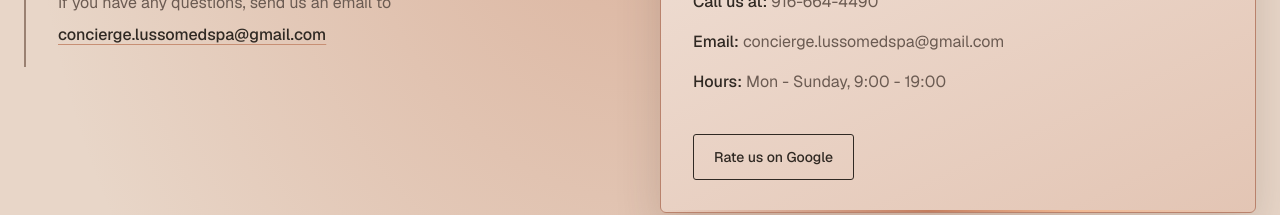
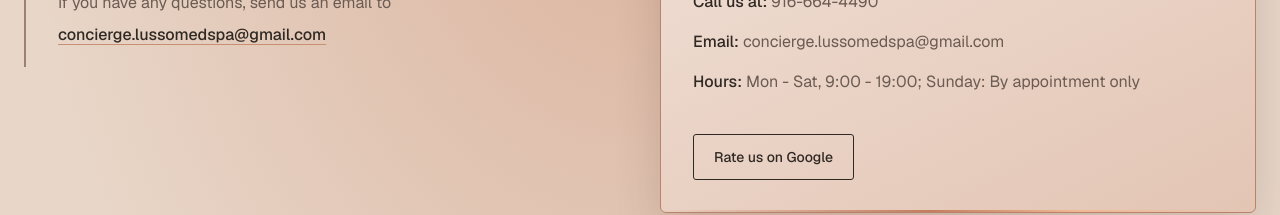
Before and after one commit to Lusso-MedSpa/Lusso-medspa, a Next.js app: page /contact in a window 1280 px wide. Shown: the part 608-823 px from the top of the page. Built offline with nearby package versions, Linux system fonts and the light colour scheme; no server answers; a web font is replaced by a local one.

Commit message:
content: set Sunday hours to by appointment only

```diff
--- a/src/app/contact/page.tsx
+++ b/src/app/contact/page.tsx
@@ -46,7 +46,7 @@ export default function ContactPage() {
                             </p>
                             <p>
                                 <span className="font-medium text-stone-900">Hours:</span>{" "}
-                                Mon - Sunday, 9:00 - 19:00
+                                Mon - Sat, 9:00 - 19:00; Sunday: By appointment only
                             </p>
                             {siteConfig.googleReviewUrl ? <a
                                 href={siteConfig.googleReviewUrl}
```
